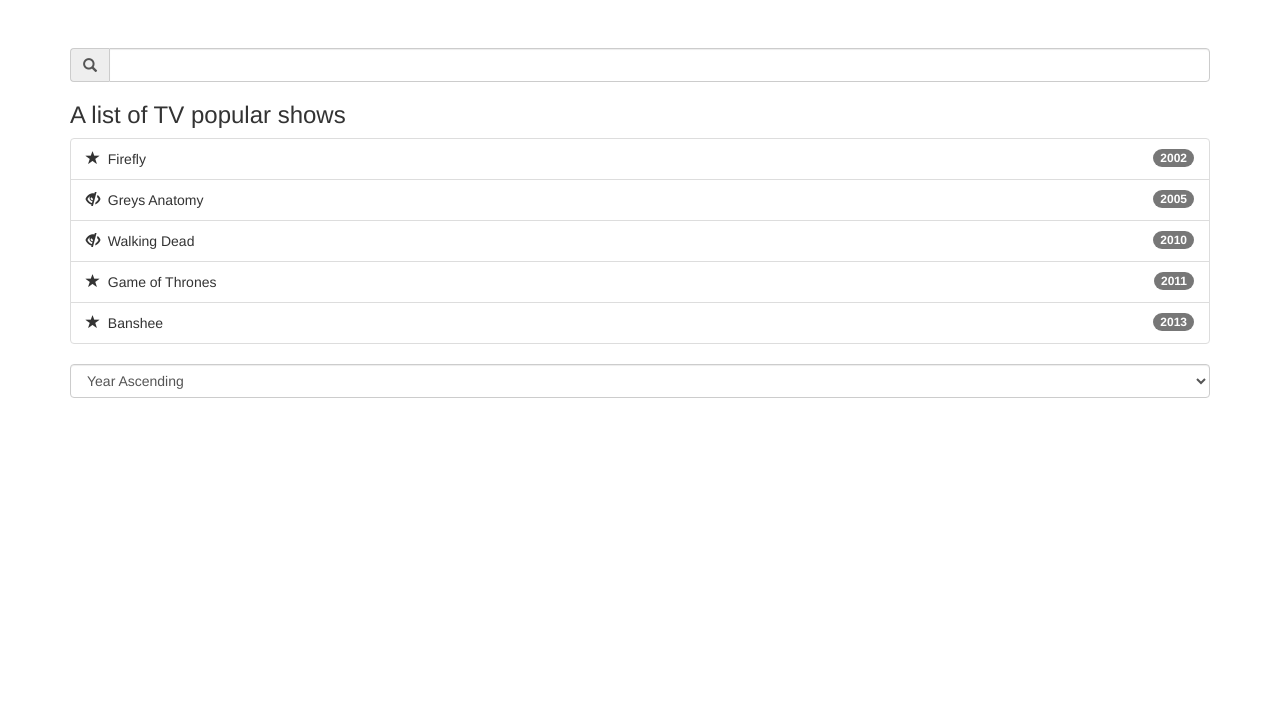
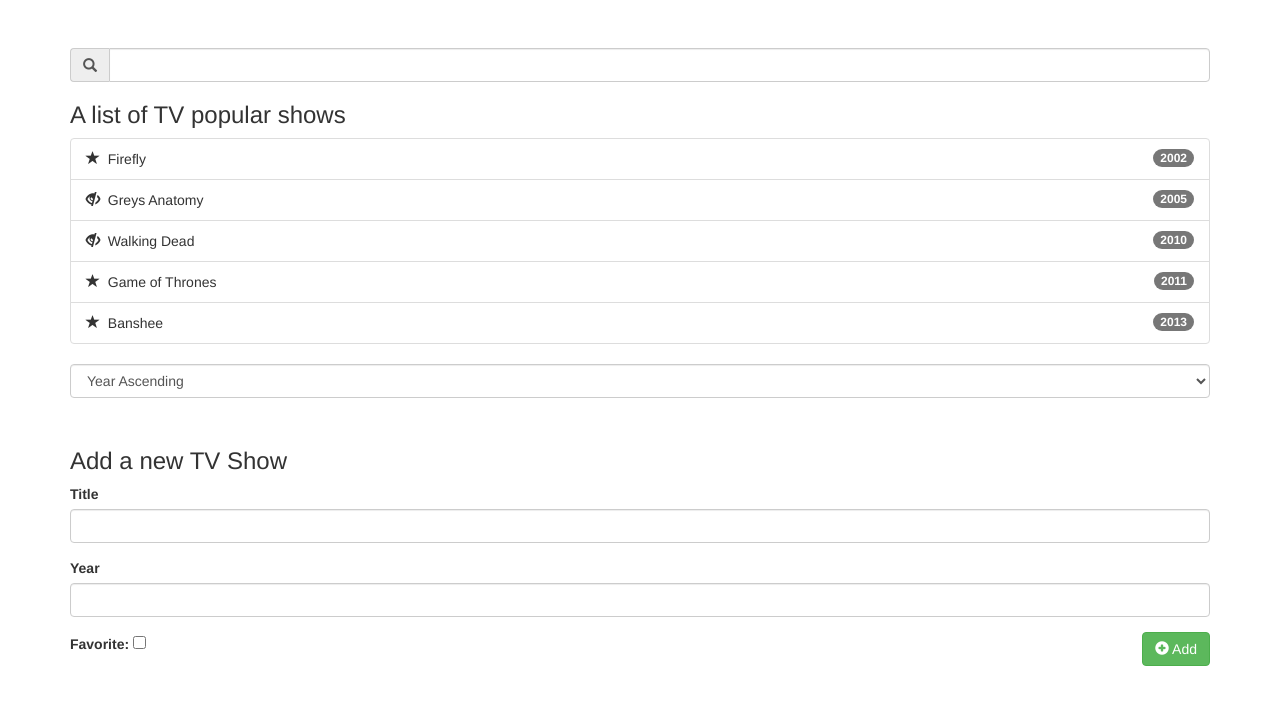
Before and after one commit to 100stacks/wrangular, a plain HTML site: page index.html in a window 1280 px wide. Shown: the part 82-786 px from the top of the page. Drawn offline with nearby package versions, Linux system fonts and the light colour scheme.

Commit message:
adding form validation

```diff
--- a/index.html
+++ b/index.html
@@ -36,6 +36,30 @@
 			</ul>
 
 			<select class="form-control pull-right" ng-model="main.order" ng-options="order as order.title for order in main.orders"></select>
+			<p>&nbsp;</p>
+
+			<!-- Adding Form Input with Validation -->
+			<div class="clearfix">
+					<h3>Add a new TV Show</h3>
+					<form name="main.addForm" class="form">
+						<div class="form-group">
+							<label>Title</label>
+							<input type="text" class="form-control" ng-model="main.new.title" required />
+						</div>
+						<div class="form-group">
+							<label>Year</label>
+							<input type="number" min="1900" max="2030" class="form-control" ng-model="main.new.year" required />
+						</div>
+						<div class="row">
+							<div class="col-xs-6">
+								<label>Favorite: <input type="checkbox" ng-model="main.new.favorite" /></label>
+							</div>
+							<div class="col-xs-6">
+								<button class="btn btn-success pull-right"><span class="glyphicon glyphicon-plus-sign"></span> Add</button>
+							</div>
+						</div>
+					</form>
+			</div>
 	</div>
 </body>
 </html>
```
